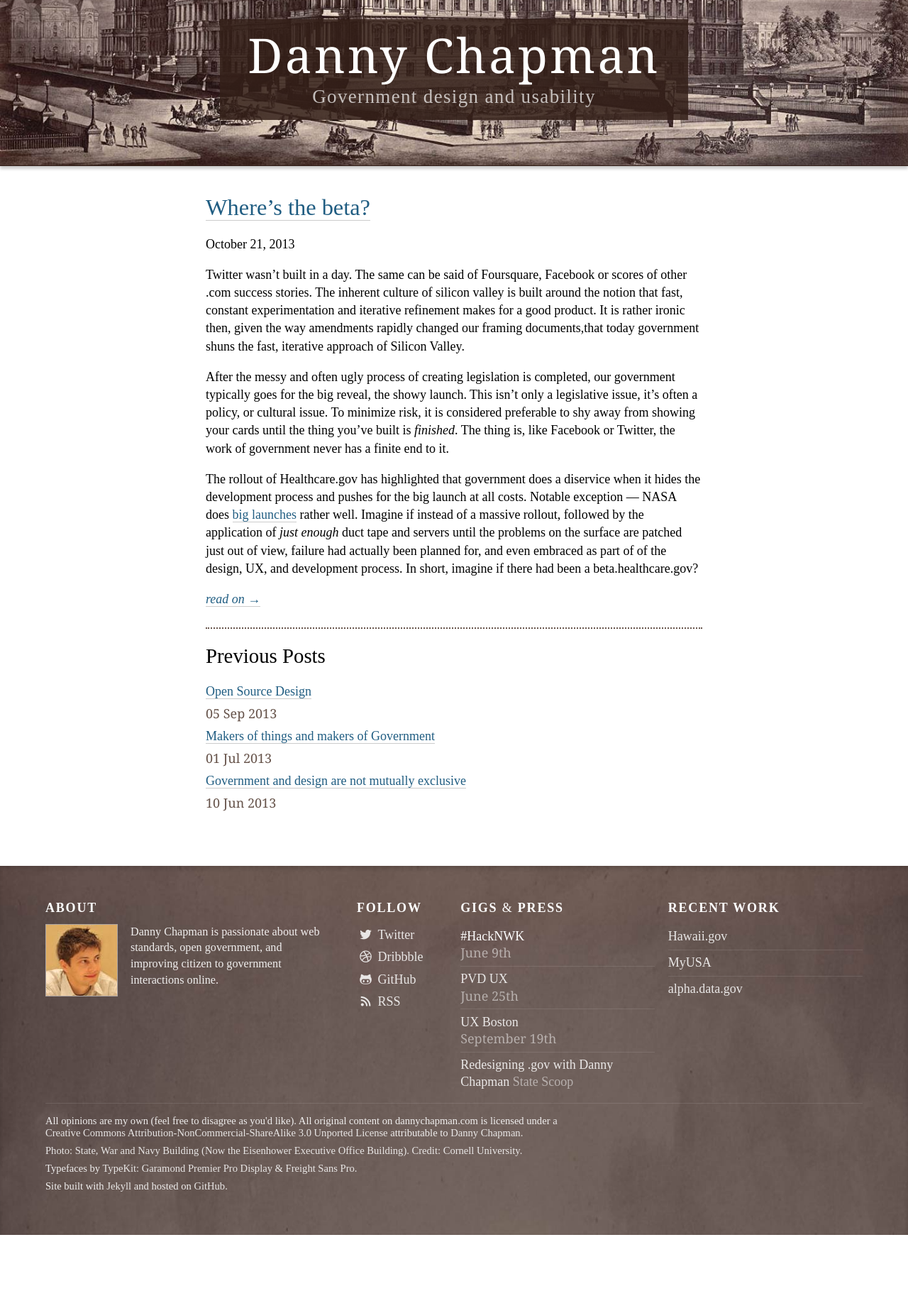
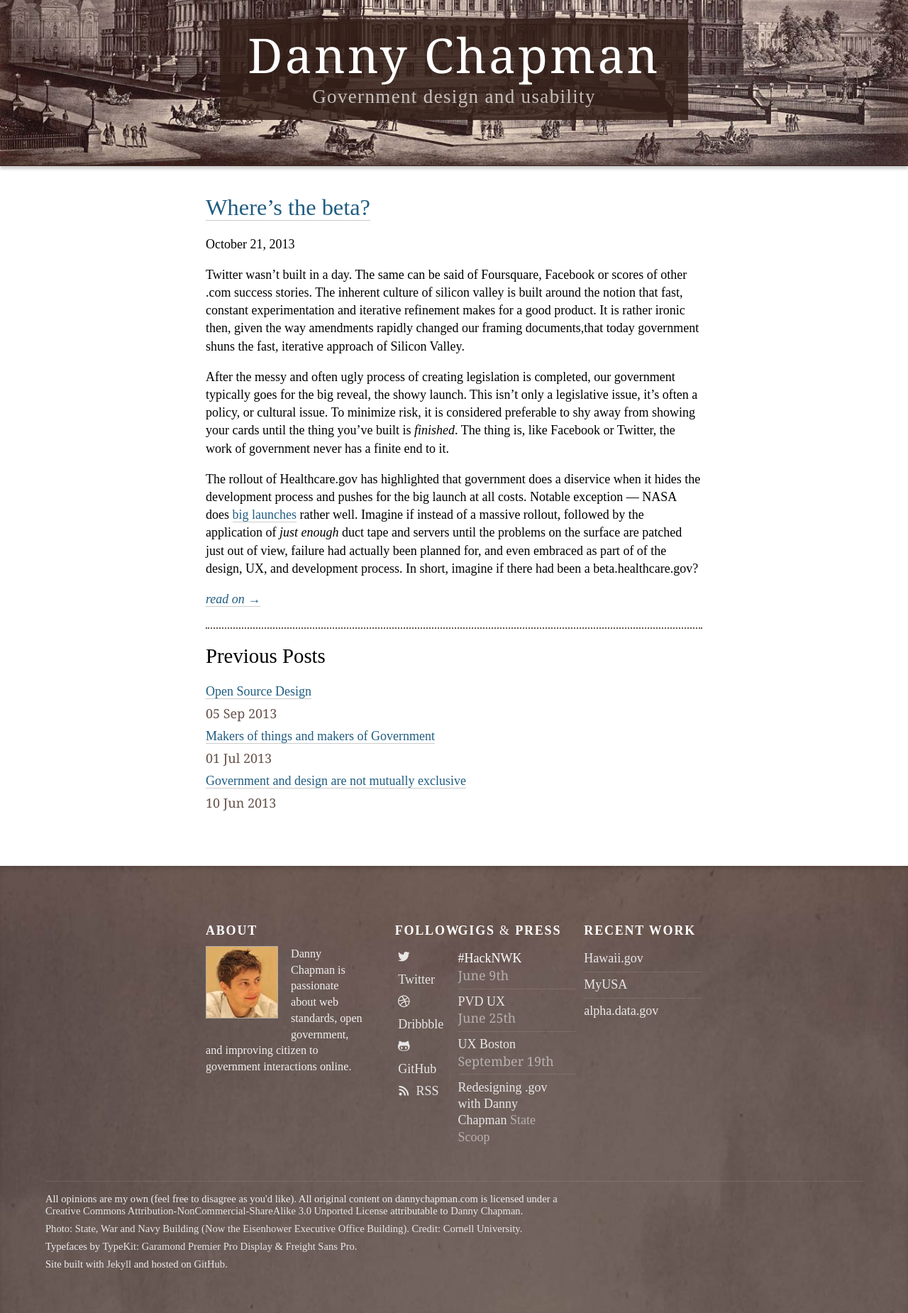
Before and after one commit to dannychapman/dannychapman.github.io, a Jekyll site: the page built from index.html, in a window 1280 px wide. Shown: the whole page at 71% size. Built offline with Jekyll 4.4.1, drawn with Linux system fonts in a browser that asks for light colours; the list of posts is cut into pages by our own code; before the commit the page ends 1740 px from its top, so only the background shows below that.

Commit message:
CSS fix for footer

```diff
--- a/styles/design.css
+++ b/styles/design.css
@@ -75,7 +75,7 @@ header a {text-decoration: none; color: #fff; }
 #content .title a {border-bottom: none;}
 #content h2.title {line-height: 1.1em;}
 
-#content, footer section {padding: 2em 2%; margin: 0 auto;  max-width: 700px;}
+#content, footer .section {padding: 2em 2%; margin: 0 auto;  max-width: 700px;}
 
 #content .post-meta {border-bottom: 1px solid rgba(0,0,0,.1); padding-bottom: .5em; margin-bottom: .5em; font-family: "garamond-premier-pro-display", "Georgia", serif; color: #777; font-size: 1.1em;}
 
```
